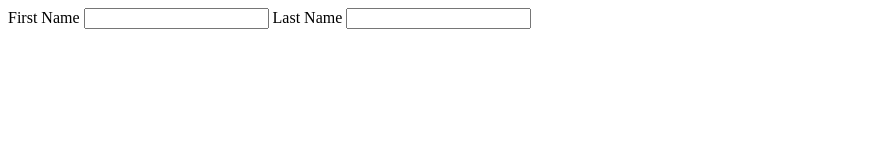
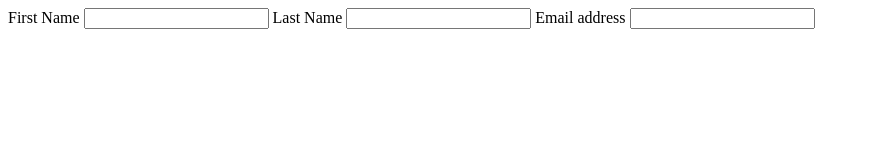
Before and after one commit to manojbijjala/angular-2, a plain HTML site: page index.html in a window 1280 px wide. Shown: the whole page, without its empty margins (0-870 px from the left). Drawn offline with Linux system fonts and the light colour scheme.

Commit message:
Added Email-address to Index file

```diff
--- a/index.html
+++ b/index.html
@@ -12,5 +12,10 @@
 
     <label for="last-name">Last Name</label>
     <input type="text" name="" id="last-name">
+
+    <label for="email-address">Email address</label>
+    <input type="text" address="" id=" Email-address">
+
+
 </body>
 </html>
```
